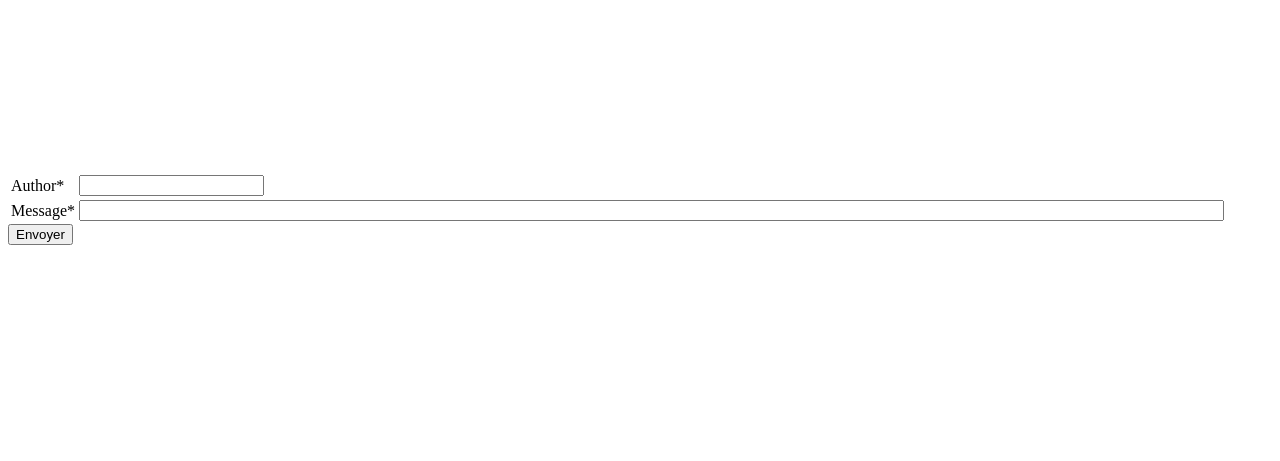
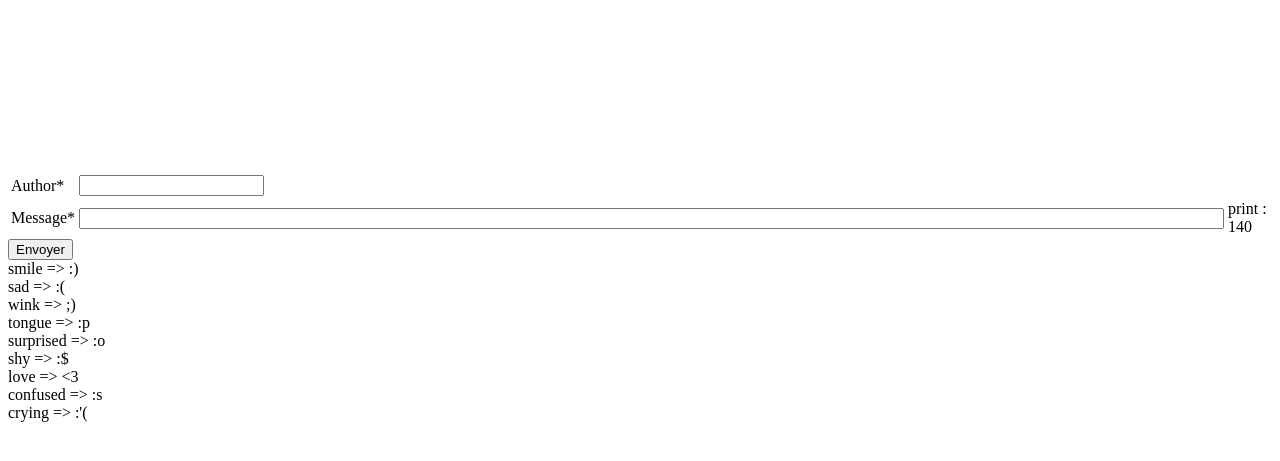
Before and after one commit to wilsonmwiti/Social, a PHP site: page /social/ in a window 1280 px wide. Shown: the part 216-677 px from the top of the page. Run offline with PHP 8.4, Linux system fonts and the light colour scheme; data that the repository does not hold is empty.

Commit message:
Add emoticons management

```diff
--- a/sql/social.sql
+++ b/sql/social.sql
@@ -28,7 +28,7 @@ USE `social`;
 -- Structure de la table `message`
 --
 
-CREATE TABLE IF NOT EXISTS `message` (
+CREATE TABLE IF NOT EXISTS `social_message` (
   `id` int(11) NOT NULL AUTO_INCREMENT,
   `author` varchar(20) NOT NULL,
   `message` text NOT NULL,
--- /dev/null
+++ b/web/js/emoticons.js
@@ -0,0 +1,29 @@
+var emoticonsImg = {
+	smile: '<img height="15px" src="web/images/emoticons/smile.png" alt=":)" />', //smile
+	sad: '<img height="15px" src="web/images/emoticons/sad.png" alt=":(" />', //sad
+	wink: '<img height="15px" src="web/images/emoticons/wink.png" alt=";)" />', //wink
+	tongue: '<img height="15px" src="web/images/emoticons/tongue.png" alt=":p" />', //tongue
+	surprised: '<img height="15px" src="web/images/emoticons/surprised.png" alt=":o" />', //surprised
+	shy: '<img height="15px" src="web/images/emoticons/shy.png" alt=":$" />', //shy
+	love: '<img height="15px" src="web/images/emoticons/love.png" alt="<3" />', //love
+	confused: '<img height="15px" src="web/images/emoticons/confused.png" alt=":s" />', //confused
+	crying: '<img height="15px" src="web/images/emoticons/crying.png" alt=":\'(" />', //crying
+}
+
+var emoticonsString = {
+	smile: ':)', //smile
+	sad: ':(', //sad
+	wink: ';)', //wink
+	tongue: ':p', //tongue
+	surprised: ':o', //surprised
+	shy: ':$', //shy
+	love: '<3', //love
+	confused: ':s', //confused
+	crying: ":'(", //crying
+}
+
+$(function(){
+	for(var key in emoticonsString) {
+	  $('#emoticons').append( key + " => " + emoticonsString[key] + "<br />");
+	}
+});
--- a/web/js/home.js
+++ b/web/js/home.js
@@ -15,6 +15,9 @@ $(function(){
 	$('#messageInput').keydown(function (e){
 		if(e.keyCode == 13){
 			$('#submitMessage').click();
+		}
+		else{
+			$('#print').html(140 - ($(this).val().length + 1));
 		}
 	});
 
@@ -41,7 +44,6 @@ $(function(){
 			}
 		});
 	}, 1000);
-
 });
 
 function addMessage(){
@@ -52,6 +54,10 @@ function addMessage(){
 	if(author == '' || message == ''){
 		alert('All fields are required !');
 		return false;
+	}
+
+	for(var key in emoticonsString) {
+	  message = message.replace(emoticonsString[key], emoticonsImg[key]);
 	}
 
 	var collected = {
@@ -66,9 +72,10 @@ function addMessage(){
         dataType: "json",
         success: function(result){
 			$('#messageInput').val("");
+			$('#print').val(140);
         },
         error: function() {
-            alert("Une erreure est survenue, veuillez contacter l'administrateur du site !");
+            alert("Une erreur est survenue, veuillez contacter l'administrateur du site !");
         }
     });
 
--- a/web/tpl/general/accueil.tpl
+++ b/web/tpl/general/accueil.tpl
@@ -9,6 +9,7 @@
 {block name=head}
 	<link rel="stylesheet" type="text/css" href="{$rootPath}web/css/home.css">
 
+	<script type="text/javascript" src="{$rootPath}web/js/emoticons.js"> </script>
 	<script type="text/javascript" src="{$rootPath}web/js/home.js"> </script>
 {/block}
 
@@ -22,8 +23,9 @@
 	<form action="/hkt/messages" method="post" id="addMessage">
 		<table>
 			<tr><td>Author*</td><td><input required type="text" name="author" id="authorInput"/></td></tr>
-			<tr><td>Message*</td><td><input required type="text" name="message" id="messageInput" size="140" maxlength="140"/></td></tr>
+			<tr><td>Message*</td><td><input required type="text" name="message" id="messageInput" size="140" maxlength="140"/></td><td>print : <span id="print">140</span></td></tr>
 		</table>
 		<input type="button" value="Envoyer" id="submitMessage" onClick="addMessage()"/>
 	</form>
+	<div id="emoticons"></div>
 {/block}
```
Also changed, not shown: web/tpl_c/831152fc2fc255321dd473c7e765b851f085150c.file.accueil.tpl.php (+16 -10 lines), web/images/emoticons/crying.png (added), web/images/emoticons/love.png (added), web/images/emoticons/sad.png (added), web/images/emoticons/smile.png (added), web/images/emoticons/surprised.png (added), web/images/emoticons/tongue.png (added), web/images/emoticons/wink.png (added).
